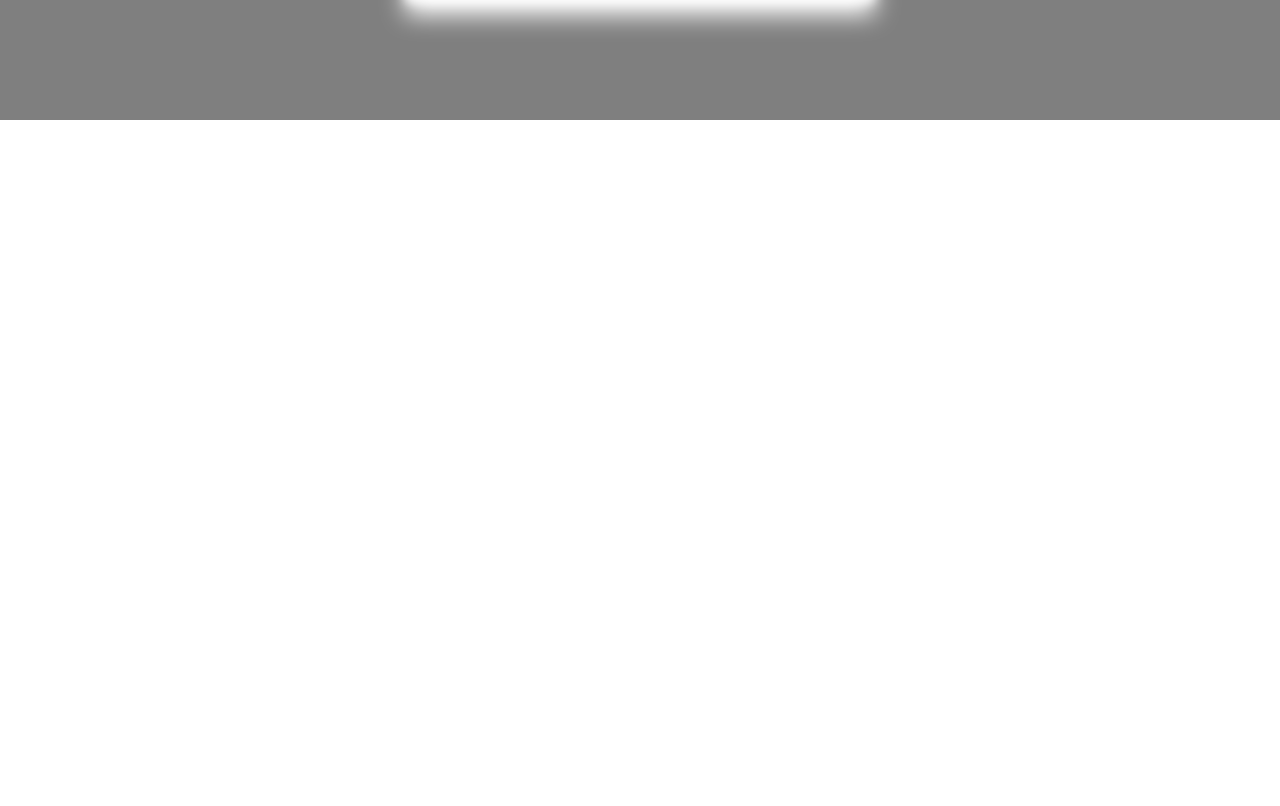
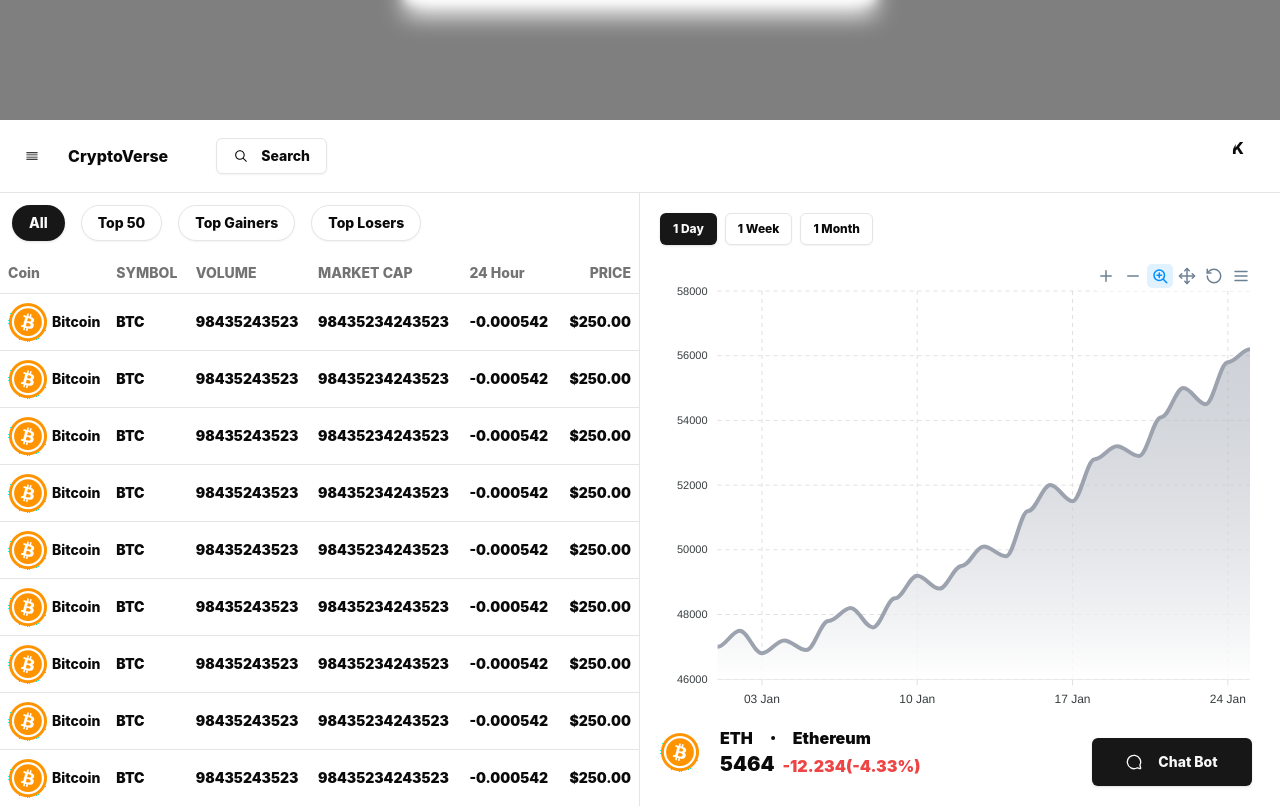
Before and after one commit to keshav0100/CryptoVerse-Frontend, a React (Vite) app: page / in a window 1280 px wide. Shown: the part 680-1486 px from the top of the page. Before the commit the page ends 800 px from the top, so only its background shows below. Built offline with nearby package versions, Linux system fonts and the light colour scheme.

Commit message:
Fix import path for Watchlist component in App.jsx

```diff
--- a/src/App.jsx
+++ b/src/App.jsx
@@ -7,7 +7,7 @@ import Wallet from "./pages/Wallet/Wallet";
 import Withdrawal from "./pages/Withdrawal/Withdrawal";
 import PaymentDetails from "./pages/Payment Details/PaymentDetails";
 import StockDetails from "./pages/Stock Details/StockDetails";
-import Watchlist from "./pages/Watchlist/watchlist";
+import Watchlist from "./pages/Watchlist/Watchlist";
 import Profile from "./pages/Profile/Profile";
 import SearchCoin from "./pages/Search Coin/SearchCoin";
 import NotFound from "./pages/NotFound/NotFound";
@@ -17,7 +17,8 @@ function App() {
   return (
     <>
       <Auth />
-      {false && <div>
+      {true && (
+        <div>
           <Navbar />
           <Routes>
             <Route path="/" element={<Home />} />
@@ -32,7 +33,8 @@ function App() {
             <Route path="/search" element={<SearchCoin />} />
             <Route path="*" element={<NotFound />} />
           </Routes>
-      </div>}
+        </div>
+      )}
     </>
   );
 }
```
Lines whose indentation alone changed are shown as unchanged.
